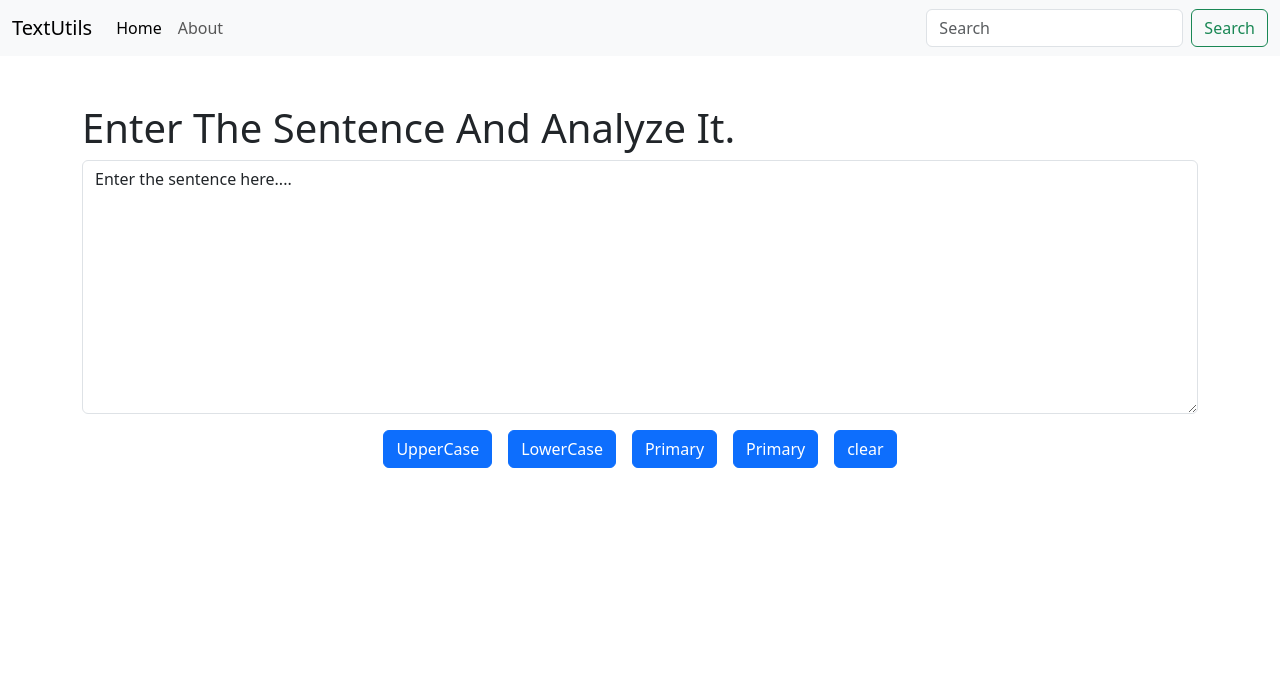
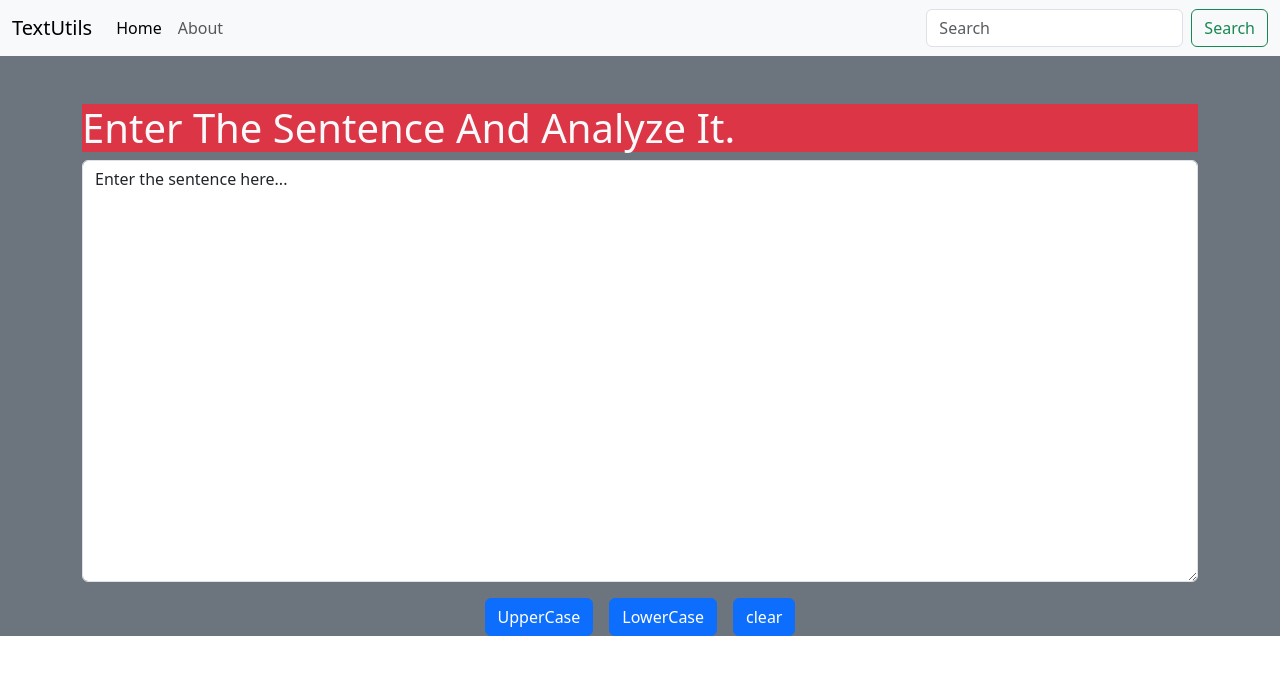
Before and after one commit to pawan85074/textutils, a React (Create React App) app: page / in a window 1280 px wide. Shown: the top 674 px of the page. Built offline with nearby package versions, Linux system fonts and the light colour scheme.

Commit message:
add some event on buttom to perform some task like chnge into upperCase and lowerCase and clear

```diff
--- a/src/pages/Homepage.js
+++ b/src/pages/Homepage.js
@@ -4,10 +4,12 @@ import TextBody from './TextBody';
 function Homepage() {
   return (
    <>
-   <Navbar title="TextUtils" page="About"/>
+  <section className="bg-secondary h">
+  <Navbar title="TextUtils" page="About"/>
    <div className='container'>
    <TextBody/>
    </div>
+  </section>
    </>
   );
 }
--- a/src/pages/TextBody.js
+++ b/src/pages/TextBody.js
@@ -1,19 +1,32 @@
 import React,{useState} from 'react'
 
 export default function TextBody() {
+    const handleUpperCase=()=>{
+        let newText=text.toUpperCase();
+        setText(newText)
+    }
+    const handleLowerCase=()=>{
+       let newText=text.toLowerCase();
+       setText(newText)
+    }
+
+    const handleClear=()=>{
+        setText("")
+    }
+    const handleInp=(event)=>{
+        setText(event.target.value)
+    }
+    const [text,setText]=useState("Enter the sentence here...")
   return (
     <div>
-
         <div className="mb-3 my-5">
-        <h1>Enter The Sentence And Analyze It. </h1>
-        <textarea className="form-control" id="exampleFormControlTextarea1" rows="10" value="Enter the sentence here...."/>
+        <h1 className="bg-danger text-light">Enter The Sentence And Analyze It. </h1>
+        <textarea className="form-control" id="exampleFormControlTextarea1" rows="17" value={text} onChange={handleInp}/>
         </div>
         <div className='text-center'>
-        <button type="button" className="btn btn-primary mx-2">UpperCase</button>
-        <button type="button" className="btn btn-primary mx-2">LowerCase</button>
-        <button type="button" className="btn btn-primary mx-2">Primary</button>
-        <button type="button" className="btn btn-primary mx-2">Primary</button>
-        <button type="button" className="btn btn-primary mx-2">clear</button>
+        <button type="button" className="btn btn-primary mx-2" onClick={handleUpperCase}>UpperCase</button>
+        <button type="button" className="btn btn-primary mx-2" onClick={handleLowerCase}>LowerCase</button>
+        <button type="button" className="btn btn-primary mx-2" onClick={handleClear}>clear</button>
         </div>
     </div>
   )
```
